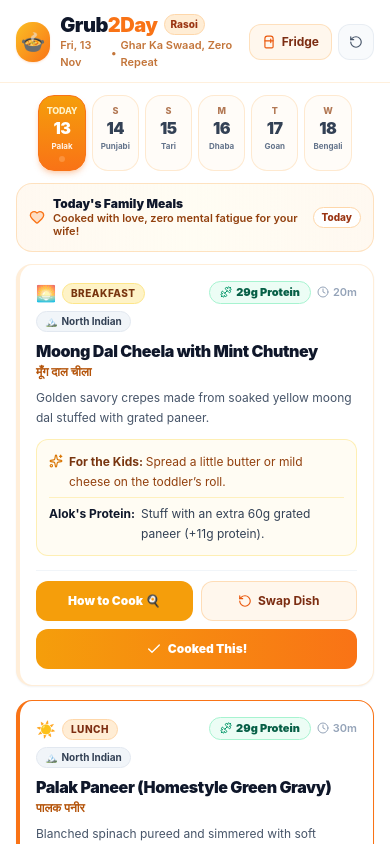
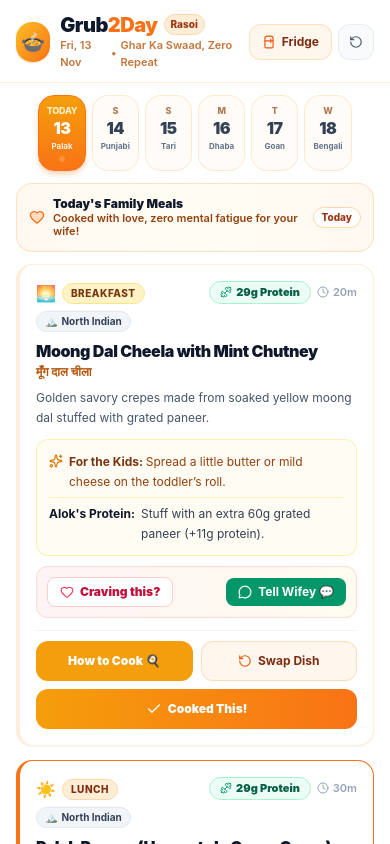
Before and after one commit to aks2103/Grub2Day, a React (Vite) app: page / in a window 390 px wide. Shown: the top 844 px of the page. Built offline with nearby package versions, Linux system fonts and the light colour scheme; no server answers.

Commit message:
Add Alok craving toggle, 1-tap WhatsApp notify wifey, and iPhone 13 PWA support

```diff
--- a/src/App.tsx
+++ b/src/App.tsx
@@ -141,6 +141,22 @@ export const App: React.FC = () => {
     }
   };
 
+  const handleToggleCraving = async (dayIndex: number, slot: MealSlot, isHusbandCraving: boolean) => {
+    if (!db || !sixDayPlans[dayIndex]) return;
+    const targetPlan = sixDayPlans[dayIndex];
+    const updated = await updateMealSlot(db, targetPlan.date, slot, { isHusbandCraving });
+
+    const updatedPlans = [...sixDayPlans];
+    updatedPlans[dayIndex] = updated;
+    setSixDayPlans(updatedPlans);
+
+    if (isHusbandCraving) {
+      showToast("❤️ Marked as your craving for today!");
+    } else {
+      showToast("Craving cleared");
+    }
+  };
+
   const handleToggleDiningOut = async (dayIndex: number, isDiningOut: boolean) => {
     if (!db || !sixDayPlans[dayIndex]) return;
     const targetPlan = sixDayPlans[dayIndex];
@@ -250,6 +266,7 @@ export const App: React.FC = () => {
             onMarkCooked={(isCooked) => handleMarkCooked(selectedDayIndex, 'breakfast', isCooked)}
             onSwapClick={() => handleSwapClick(selectedDayIndex, 'breakfast')}
             onOpenHowToCook={(rec) => { setHowToCookRecipe(rec); setHowToCookOpen(true); }}
+            onToggleCraving={(isCraving) => handleToggleCraving(selectedDayIndex, 'breakfast', isCraving)}
           />
 
           <FoodieMealCard
@@ -260,6 +277,7 @@ export const App: React.FC = () => {
             onMarkCooked={(isCooked) => handleMarkCooked(selectedDayIndex, 'lunch', isCooked)}
             onSwapClick={() => handleSwapClick(selectedDayIndex, 'lunch')}
             onOpenHowToCook={(rec) => { setHowToCookRecipe(rec); setHowToCookOpen(true); }}
+            onToggleCraving={(isCraving) => handleToggleCraving(selectedDayIndex, 'lunch', isCraving)}
           />
 
           <FoodieMealCard
@@ -270,6 +288,7 @@ export const App: React.FC = () => {
             onMarkCooked={(isCooked) => handleMarkCooked(selectedDayIndex, 'dinner', isCooked)}
             onSwapClick={() => handleSwapClick(selectedDayIndex, 'dinner')}
             onOpenHowToCook={(rec) => { setHowToCookRecipe(rec); setHowToCookOpen(true); }}
+            onToggleCraving={(isCraving) => handleToggleCraving(selectedDayIndex, 'dinner', isCraving)}
             onToggleDiningOut={(isOut) => handleToggleDiningOut(selectedDayIndex, isOut)}
           />
         </div>
--- a/src/components/FoodieMealCard.tsx
+++ b/src/components/FoodieMealCard.tsx
@@ -1,5 +1,5 @@
 import React from 'react';
-import { Check, RotateCcw, UtensilsCrossed, Clock, Dumbbell, Sparkles } from 'lucide-react';
+import { Check, RotateCcw, UtensilsCrossed, Clock, Dumbbell, Sparkles, Heart, MessageCircle } from 'lucide-react';
 import { MealSlot, Recipe, MealSlotEntry } from '../types';
 
 interface FoodieMealCardProps {
@@ -10,6 +10,7 @@ interface FoodieMealCardProps {
   onMarkCooked: (isCooked: boolean) => void;
   onSwapClick: () => void;
   onOpenHowToCook: (recipe: Recipe) => void;
+  onToggleCraving?: (isCraving: boolean) => void;
   onToggleDiningOut?: (isDiningOut: boolean) => void;
 }
 
@@ -49,9 +50,21 @@ export const FoodieMealCard: React.FC<FoodieMealCardProps> = ({
   onMarkCooked,
   onSwapClick,
   onOpenHowToCook,
+  onToggleCraving,
   onToggleDiningOut,
 }) => {
   const meta = SLOT_STYLES[slot];
+
+  const handleShareWithWife = () => {
+    if (!recipe) return;
+    const mealName = recipe.hindiName ? `${recipe.name} (${recipe.hindiName})` : recipe.name;
+    const slotTitle = meta.title.split('(')[0].trim();
+    const appUrl = window.location.origin;
+    const text = encodeURIComponent(
+      `Hey! Aaj ${slotTitle} mein *${mealName}* khane ka mann hai 😋❤️\n\nAlok's Protein add-on: ${recipe.husbandProteinBooster}\n\nCheck on Grub2Day: ${appUrl}`
+    );
+    window.open(`https://wa.me/?text=${text}`, '_blank');
+  };
 
   // Dining Out Card
   if (entry.isDiningOut) {
@@ -160,7 +173,7 @@ export const FoodieMealCard: React.FC<FoodieMealCardProps> = ({
       </p>
 
       {/* Family Swaad & Prep Note (Warm, Human, Kid & Protein Friendly) */}
-      <div className="bg-amber-50/60 rounded-xl p-3 border border-amber-200/60 mb-3.5 space-y-1.5 text-xs">
+      <div className="bg-amber-50/60 rounded-xl p-3 border border-amber-200/60 mb-2.5 space-y-1.5 text-xs">
         <div className="flex items-start gap-1.5 leading-relaxed text-amber-950">
           <Sparkles className="w-3.5 h-3.5 text-amber-600 flex-shrink-0 mt-0.5" />
           <div>
@@ -172,6 +185,31 @@ export const FoodieMealCard: React.FC<FoodieMealCardProps> = ({
           <span className="font-bold text-slate-900 flex-shrink-0">Alok's Protein: </span>
           <span className="text-slate-700">{recipe.husbandProteinBooster}</span>
         </div>
+      </div>
+
+      {/* Craving & Wife Notification Bar (1-Tap Share & Visual Banner) */}
+      <div className="bg-gradient-to-r from-rose-50/80 to-amber-50/80 rounded-xl p-2.5 border border-rose-200/70 mb-3 flex items-center justify-between gap-2">
+        <button
+          onClick={() => onToggleCraving && onToggleCraving(!entry.isHusbandCraving)}
+          className={`inline-flex items-center gap-1.5 px-3 py-1.5 rounded-lg text-xs font-black transition-all active:scale-95 ${
+            entry.isHusbandCraving
+              ? 'bg-rose-500 text-white shadow-xs'
+              : 'bg-white hover:bg-rose-100 text-rose-700 border border-rose-200'
+          }`}
+          title="Mark this as your craving today"
+        >
+          <Heart className={`w-3.5 h-3.5 ${entry.isHusbandCraving ? 'fill-white text-white' : 'text-rose-500'}`} />
+          <span>{entry.isHusbandCraving ? "Alok's Craving ❤️" : 'Craving this?'}</span>
+        </button>
+
+        <button
+          onClick={handleShareWithWife}
+          className="inline-flex items-center gap-1.5 px-3 py-1.5 rounded-lg bg-emerald-600 hover:bg-emerald-700 active:scale-95 text-white text-xs font-bold transition-all shadow-2xs"
+          title="Send instant WhatsApp message to Wifey"
+        >
+          <MessageCircle className="w-3.5 h-3.5" />
+          <span>Tell Wifey 💬</span>
+        </button>
       </div>
 
       {/* Action Controls - Structured Mobile Grid (Never Wraps Awkwardly) */}
--- a/src/types/index.ts
+++ b/src/types/index.ts
@@ -44,6 +44,7 @@ export interface MealSlotEntry {
   isDiningOut?: boolean;
   diningOutNotes?: string;
   husbandHadProteinBooster?: boolean;
+  isHusbandCraving?: boolean; // Flagged when Alok specifically wants this dish
   notes?: string;
 }
 
```
